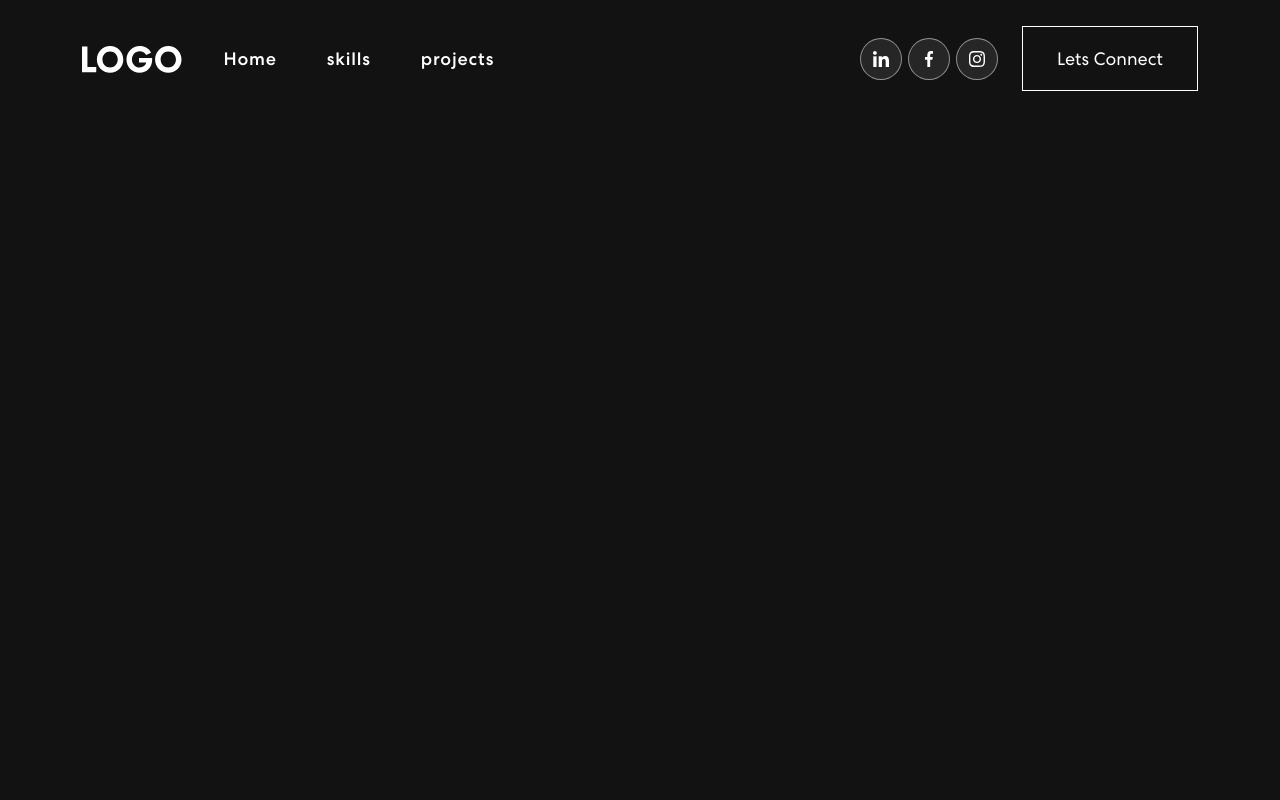
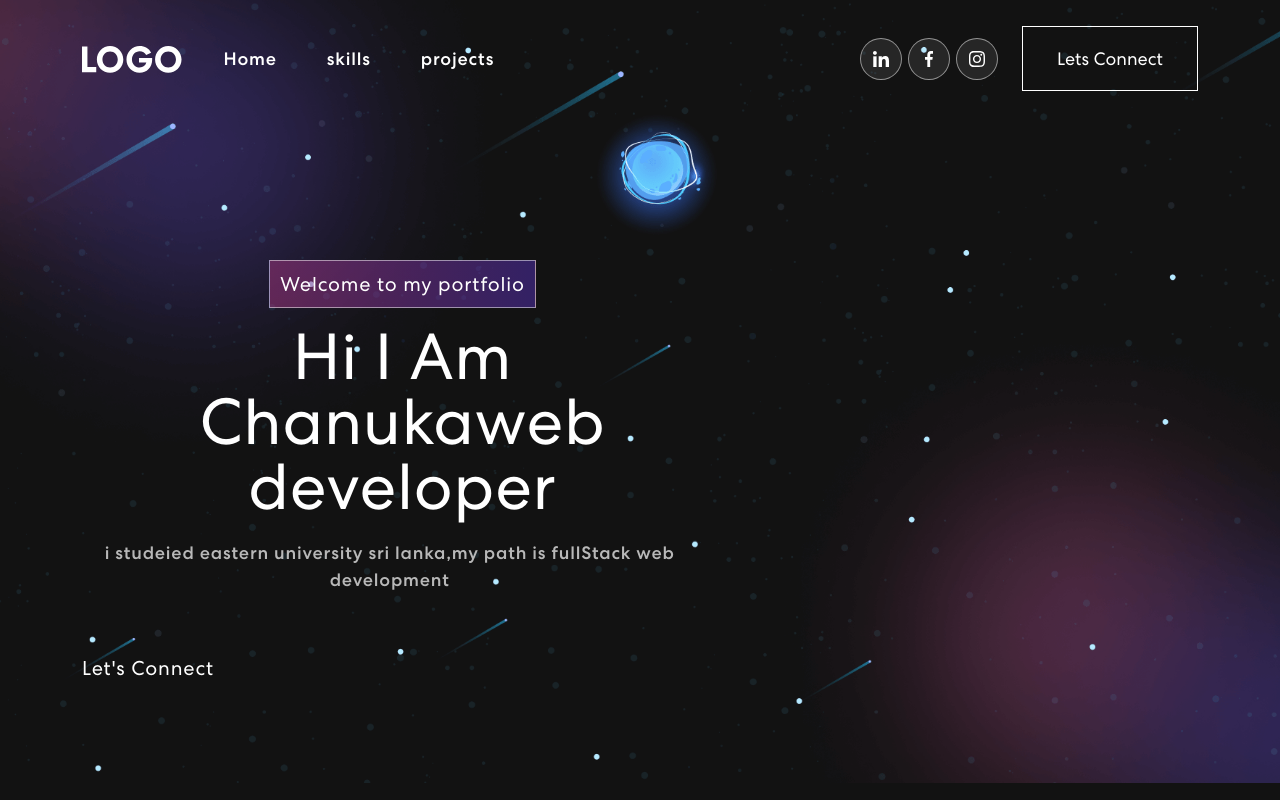
Before and after one commit to Chanuka999/My_Portfolio, a React (Create React App) app: page / in a window 1280 px wide. Built offline with nearby package versions, Linux system fonts and the light colour scheme.

Commit message:
connect to banner file

```diff
--- a/src/App.js
+++ b/src/App.js
@@ -2,11 +2,13 @@
 import './App.css';
 import { NavBar } from './components/NavBar';
 import 'bootstrap/dist/css/bootstrap.min.css';
+import {Banner} from './components/Banner';
 
 function App() {
   return (
     <div className="App">
      <NavBar/>
+     <Banner/>
     </div>
   );
 }
```
